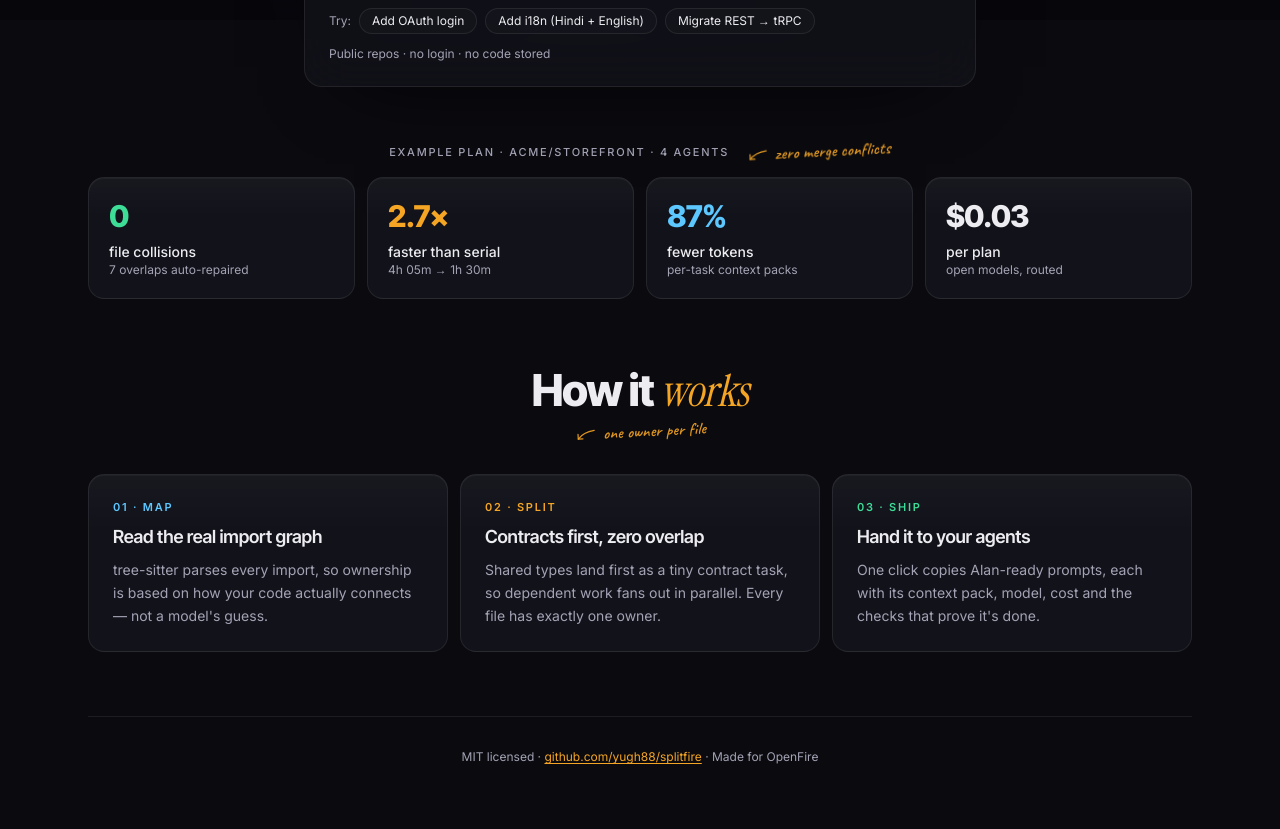
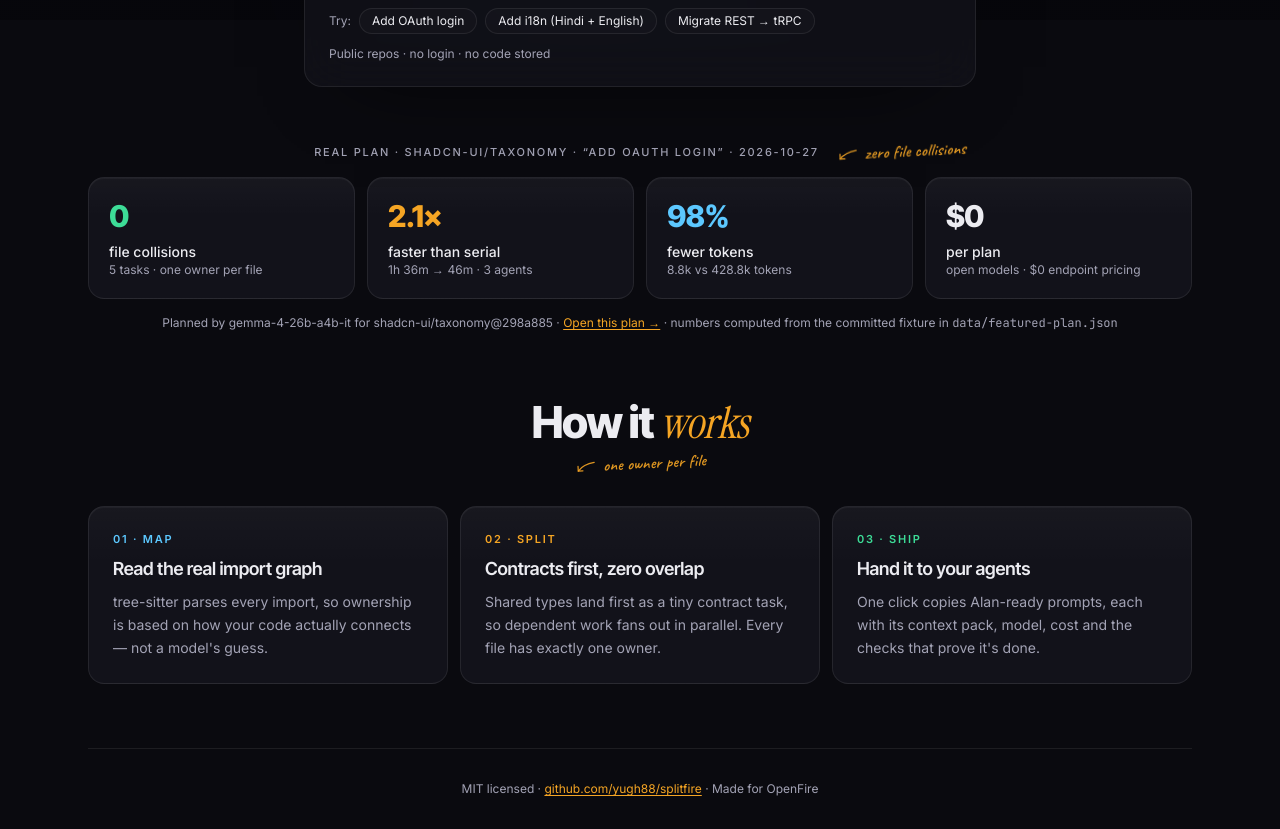
Before and after one commit to yugh88/splitfire, a Next.js app: page / in a window 1280 px wide. Shown: the part 780-1609 px from the top of the page. Before the commit the page ends 1577 px from the top, so only its background shows below. Built offline with nearby package versions, Linux system fonts and the light colour scheme.

Commit message:
docs: ground landing stats in a real plan and rewrite README

```diff
--- a/components/landing.tsx
+++ b/components/landing.tsx
@@ -9,6 +9,8 @@ import { Reveal } from "@/components/reveal";
 import { Button } from "@/components/ui/button";
 import { Input } from "@/components/ui/input";
 import { Textarea } from "@/components/ui/textarea";
+import featuredPlan from "@/data/featured-plan.json";
+import { formatMinutes, formatTokens, formatUsd, percentSaved } from "@/lib/format";
 import { AGENT_OPTIONS } from "@/lib/partition/schedule";
 import { cn } from "@/lib/utils";
 
@@ -275,38 +277,50 @@ function HeroHeadline() {
   );
 }
 
-/** Illustrative numbers from the design's example plan. */
+/**
+ * Every number here is computed from data/featured-plan.json: a real plan the app's planner
+ * produced for shadcn-ui/taxonomy. Regenerate the fixture instead of hand-editing the stats.
+ */
 function ExampleStats() {
+  const { meta, report } = featuredPlan;
+  const plan = report.plan;
+  const saved = percentSaved(plan.tokensFullRepo, plan.tokensWithPacks);
+  const agents = `${plan.agents} agent${plan.agents === 1 ? "" : "s"}`;
   const stats = [
     {
-      value: "0",
+      value: String(plan.collisionScore),
       label: "file collisions",
-      note: "7 overlaps auto-repaired",
+      note: `${plan.tasks.length} tasks · one owner per file`,
       tone: "text-ok-green",
     },
     {
-      value: "2.7×",
+      value: `${plan.speedup}×`,
       label: "faster than serial",
-      note: "4h 05m → 1h 30m",
+      note: `${formatMinutes(plan.serialMinutes)} → ${formatMinutes(plan.parallelMinutes)} · ${agents}`,
       tone: "text-fire-amber",
     },
     {
-      value: "87%",
+      value: `${saved}%`,
       label: "fewer tokens",
-      note: "per-task context packs",
+      note: `${formatTokens(plan.tokensWithPacks)} vs ${formatTokens(plan.tokensFullRepo)} tokens`,
       tone: "text-contract-blue",
     },
-    { value: "$0.03", label: "per plan", note: "open models, routed", tone: "text-foreground" },
+    {
+      value: formatUsd(plan.totalCostUsd),
+      label: "per plan",
+      note: "open models · $0 endpoint pricing",
+      tone: "text-foreground",
+    },
   ];
   return (
     <section id="example" className="scroll-mt-8">
       <Reveal>
         <div className="mb-4 flex flex-wrap items-center justify-center gap-x-4 gap-y-2">
           <p className="text-muted-foreground text-[11px] font-medium tracking-[0.16em] uppercase">
-            Example plan · acme/storefront · 4 agents
+            Real plan · {meta.repo} · “{meta.request}” · {meta.generatedAt}
           </p>
           <Annotation arrow="left" className="hidden sm:inline-flex">
-            zero merge conflicts
+            zero file collisions
           </Annotation>
         </div>
         <div className="grid grid-cols-2 gap-3 md:grid-cols-4">
@@ -325,6 +339,19 @@ function ExampleStats() {
             </div>
           ))}
         </div>
+        <p className="text-muted-foreground mt-4 text-center text-xs">
+          Planned by {meta.plannerModel} for {meta.repo}@{plan.sha.slice(0, 7)} ·{" "}
+          <a
+            href={meta.shareUrl}
+            target="_blank"
+            rel="noreferrer"
+            className="text-fire-amber underline underline-offset-2"
+          >
+            Open this plan →
+          </a>{" "}
+          · numbers computed from the committed fixture in{" "}
+          <span className="font-mono">data/featured-plan.json</span>
+        </p>
       </Reveal>
     </section>
   );
--- /dev/null
+++ b/data/featured-plan.json
@@ -0,0 +1,156 @@
+{
+  "meta": {
+    "generatedAt": "2026-10-27",
+    "endpoint": "POST /api/plan",
+    "repo": "shadcn-ui/taxonomy",
+    "sha": "298a8857c7128a0d121e7f699dfd729f23b3966d",
+    "request": "Add OAuth login",
+    "agentsRequested": 4,
+    "planner": "llm",
+    "plannerModel": "gemma-4-26b-a4b-it",
+    "shareUrl": "https://splitfire-one.vercel.app/p/43e1f368e8a2c689"
+  },
+  "report": {
+    "plan": {
+      "id": "43e1f368e8a2c689",
+      "repo": "shadcn-ui/taxonomy",
+      "sha": "298a8857c7128a0d121e7f699dfd729f23b3966d",
+      "request": "Add OAuth login",
+      "tasks": [
+        {
+          "id": "auth-contract",
+          "title": "Define OAuth Auth Options",
+          "goal": "Update lib/auth.ts to include OAuth providers in NextAuth configuration.",
+          "kind": "contract",
+          "ownedFiles": ["lib/auth.ts"],
+          "readFiles": ["config/site.ts", "env.mjs", "lib/db.ts"],
+          "dependsOn": [],
+          "difficulty": 2,
+          "model": "gemma-4-26b-a4b-it",
+          "estTokens": 10913,
+          "estCostUsd": 0,
+          "estMinutes": 18,
+          "acceptance": ["npx tsc --noEmit", "git diff --name-only touches only owned files"]
+        },
+        {
+          "id": "oauth-ui-components",
+          "title": "Add OAuth Login Buttons",
+          "goal": "Create a new component for OAuth provider buttons (e.g., GitHub) and integrate it into the login page.",
+          "kind": "feature",
+          "ownedFiles": ["components/user-oauth-form.tsx", "app/(auth)/login/page.tsx"],
+          "readFiles": [
+            "components/icons.tsx",
+            "components/ui/button.tsx",
+            "components/user-auth-form.tsx",
+            "lib/utils.ts"
+          ],
+          "dependsOn": ["auth-contract"],
+          "difficulty": 2,
+          "model": "gemma-4-26b-a4b-it",
+          "estTokens": 17105,
+          "estCostUsd": 0,
+          "estMinutes": 21,
+          "acceptance": [
+            "npx tsc --noEmit",
+            "pnpm run build",
+            "test -f components/user-oauth-form.tsx",
+            "git diff --name-only touches only owned files"
+          ]
+        },
+        {
+          "id": "oauth-api-route",
+          "title": "Configure NextAuth API Route",
+          "goal": "Ensure the NextAuth API route is correctly handling OAuth callbacks.",
+          "kind": "feature",
+          "ownedFiles": ["app/api/auth/[...nextauth]/_route.ts"],
+          "readFiles": ["lib/auth.ts"],
+          "dependsOn": ["auth-contract"],
+          "difficulty": 2,
+          "model": "gemma-4-26b-a4b-it",
+          "estTokens": 7700,
+          "estCostUsd": 0,
+          "estMinutes": 18,
+          "acceptance": [
+            "npx tsc --noEmit",
+            "pnpm run build",
+            "git diff --name-only touches only owned files"
+          ]
+        },
+        {
+          "id": "oauth-env-setup",
+          "title": "Update Environment Variables",
+          "goal": "Add placeholder documentation/examples for OAuth client IDs and secrets in .env.example.",
+          "kind": "docs",
+          "ownedFiles": [".env.example"],
+          "readFiles": [],
+          "dependsOn": [],
+          "difficulty": 1,
+          "model": "gemma-4-26b-a4b-it",
+          "estTokens": 3538,
+          "estCostUsd": 0,
+          "estMinutes": 11,
+          "acceptance": ["git diff --name-only touches only owned files"]
+        },
+        {
+          "id": "oauth-integration-test",
+          "title": "Test OAuth Flow",
+          "goal": "Add unit tests for the auth configuration to ensure providers are correctly registered.",
+          "kind": "test",
+          "ownedFiles": ["lib/auth.test.ts"],
+          "readFiles": [],
+          "dependsOn": ["auth-contract"],
+          "difficulty": 3,
+          "model": "gemma-4-26b-a4b-it",
+          "estTokens": 7000,
+          "estCostUsd": 0,
+          "estMinutes": 28,
+          "acceptance": [
+            "test -f lib/auth.test.ts",
+            "git diff --name-only touches only owned files"
+          ]
+        }
+      ],
+      "collisionScore": 0,
+      "serialMinutes": 96,
+      "parallelMinutes": 46,
+      "speedup": 2.1,
+      "agents": 3,
+      "tokensFullRepo": 428775,
+      "tokensWithPacks": 8836,
+      "totalCostUsd": 0
+    },
+    "planner": "llm",
+    "notice": null,
+    "draft": [
+      {
+        "id": "auth-contract",
+        "title": "Define OAuth Auth Options",
+        "ownedFiles": ["lib/auth.ts"]
+      },
+      {
+        "id": "oauth-ui-components",
+        "title": "Add OAuth Login Buttons",
+        "ownedFiles": ["components/user-oauth-form.tsx", "app/(auth)/login/page.tsx"]
+      },
+      {
+        "id": "oauth-api-route",
+        "title": "Configure NextAuth API Route",
+        "ownedFiles": ["app/api/auth/[...nextauth]/_route.ts"]
+      },
+      {
+        "id": "oauth-env-setup",
+        "title": "Update Environment Variables",
+        "ownedFiles": [".env.example"]
+      },
+      {
+        "id": "oauth-integration-test",
+        "title": "Test OAuth Flow",
+        "ownedFiles": ["lib/auth.test.ts"]
+      }
+    ],
+    "collisions": [],
+    "collisionScoreBefore": 0,
+    "repairs": [],
+    "criticalPath": ["auth-contract", "oauth-integration-test"]
+  }
+}
```
Also changed, not shown: 4 other files (tests, documents, lock files or other folders).
